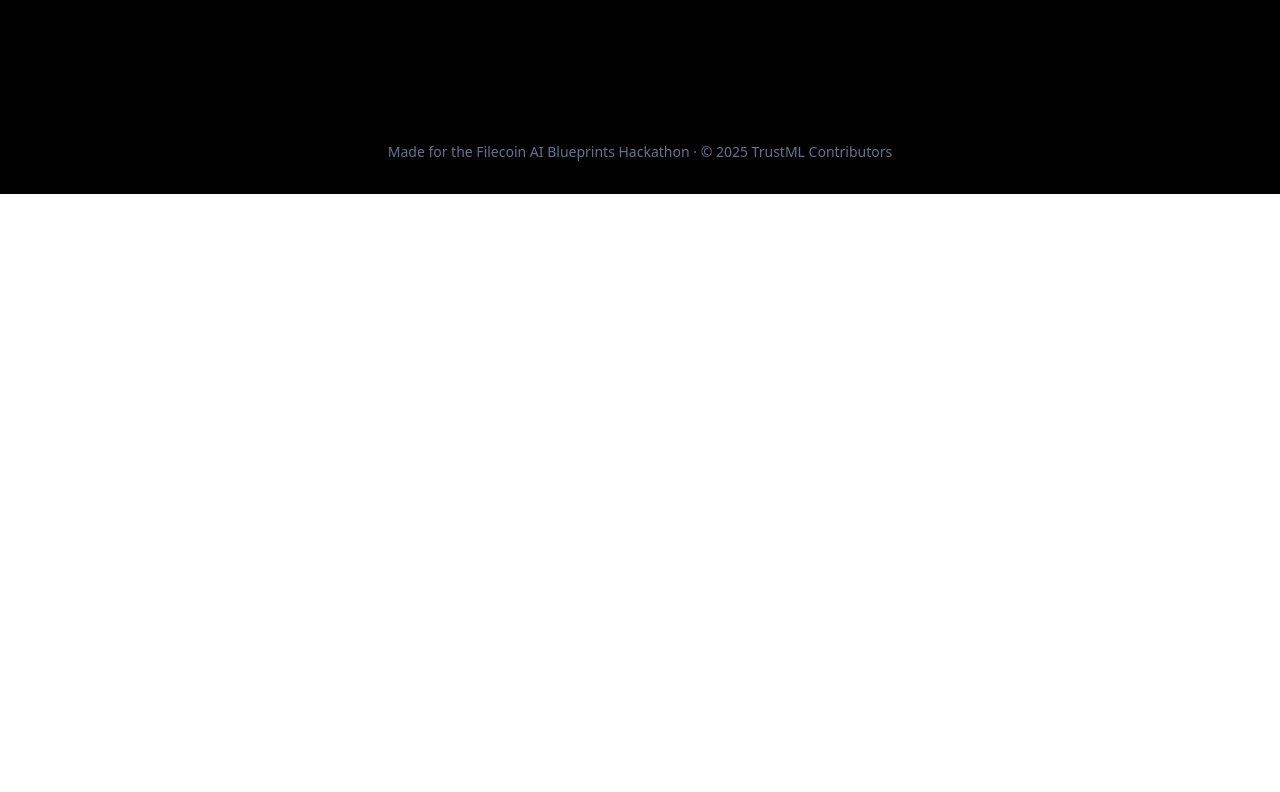
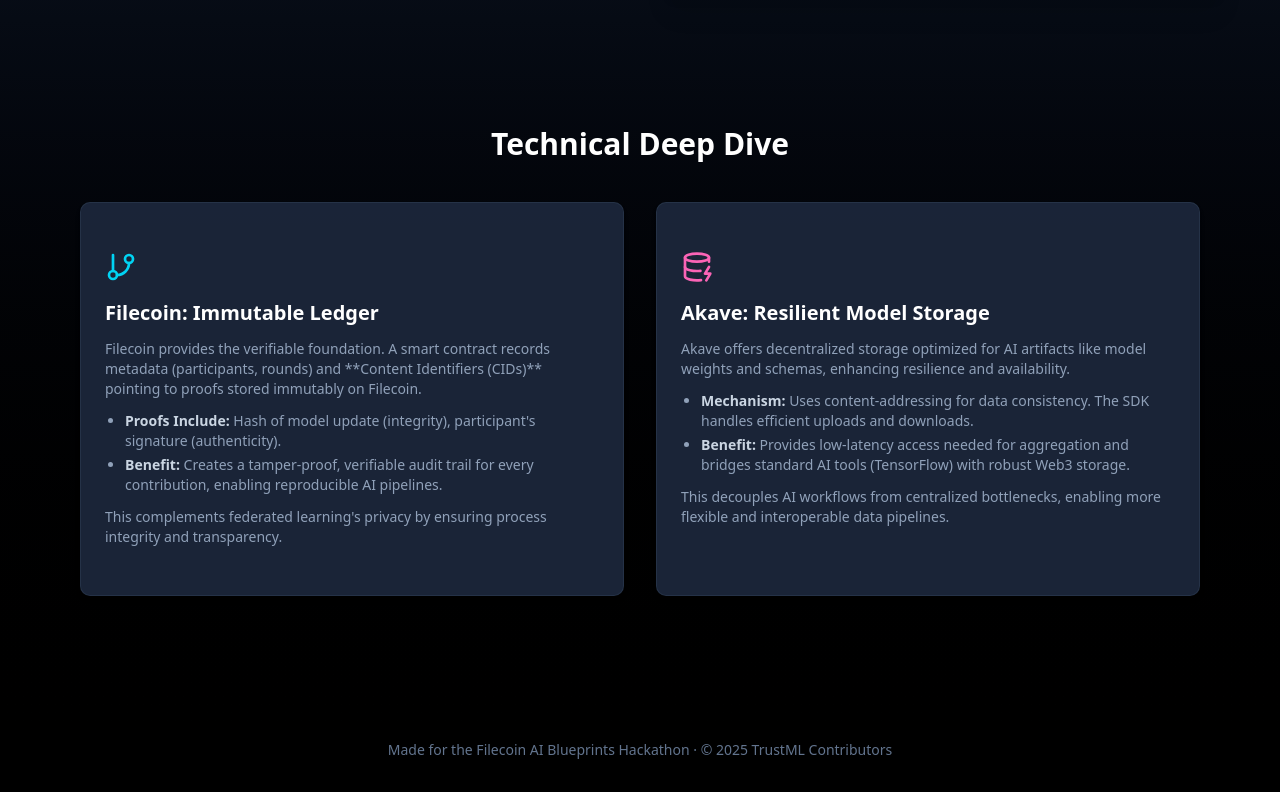
Before and after one commit to taijusanagi/2025-ai-blueprints, a Next.js app in the folder app/: page / in a window 1280 px wide. Shown: the part 2106-2898 px from the top of the page. Before the commit the page ends 2300 px from the top, so only its background shows below. Built offline with nearby package versions, Linux system fonts and the light colour scheme.

Commit message:
added tech

```diff
--- a/app/src/app/page.tsx
+++ b/app/src/app/page.tsx
@@ -250,6 +250,96 @@
         </div>
       </section>
 
+      <section className="mt-24 md:mt-32 max-w-6xl w-full z-10 px-4 mx-auto">
+        <h3 className="text-3xl font-bold mb-10 text-white text-center">
+          Technical Deep Dive
+        </h3>
+        <div className="grid grid-cols-1 md:grid-cols-2 gap-8">
+          {/* Filecoin Card */}
+          <Card className="group bg-slate-800/90 border border-slate-700/50 rounded-lg transition-all duration-300 ease-in-out hover:border-slate-600 hover:bg-slate-800 shadow-md hover:shadow-lg flex flex-col">
+            {" "}
+            {/* Added flex flex-col */}
+            <CardContent className="p-6 flex-grow">
+              {" "}
+              {/* Added flex-grow */}
+              <GitBranch
+                aria-hidden="true"
+                className="w-8 h-8 mb-4 text-cyan-400 group-hover:scale-110 transition-transform duration-300"
+              />
+              <h4 className="text-xl font-semibold text-white mb-3 transition-colors duration-300 group-hover:text-cyan-300">
+                Filecoin: Immutable Ledger
+              </h4>
+              <p className="text-slate-400 text-sm mb-3">
+                Filecoin provides the verifiable foundation. A smart contract
+                records metadata (participants, rounds) and **Content
+                Identifiers (CIDs)** pointing to proofs stored immutably on
+                Filecoin.
+              </p>
+              <ul className="list-disc list-outside text-slate-400 text-sm space-y-1 pl-5 mb-3">
+                <li>
+                  <span className="font-semibold text-slate-300">
+                    Proofs Include:
+                  </span>{" "}
+                  Hash of model update (integrity), participant's signature
+                  (authenticity).
+                </li>
+                <li>
+                  <span className="font-semibold text-slate-300">Benefit:</span>{" "}
+                  Creates a tamper-proof, verifiable audit trail for every
+                  contribution, enabling reproducible AI pipelines.
+                </li>
+              </ul>
+              <p className="text-slate-400 text-sm">
+                This complements federated learning's privacy by ensuring
+                process integrity and transparency.
+              </p>
+            </CardContent>
+          </Card>
+
+          {/* Akave Card */}
+          <Card className="group bg-slate-800/90 border border-slate-700/50 rounded-lg transition-all duration-300 ease-in-out hover:border-slate-600 hover:bg-slate-800 shadow-md hover:shadow-lg flex flex-col">
+            {" "}
+            {/* Added flex flex-col */}
+            <CardContent className="p-6 flex-grow">
+              {" "}
+              {/* Added flex-grow */}
+              <DatabaseZap
+                aria-hidden="true"
+                className="w-8 h-8 mb-4 text-pink-400 group-hover:scale-110 transition-transform duration-300" // Changed color to pink
+              />
+              <h4 className="text-xl font-semibold text-white mb-3 transition-colors duration-300 group-hover:text-pink-300">
+                {" "}
+                {/* Changed hover color */}
+                Akave: Resilient Model Storage
+              </h4>
+              <p className="text-slate-400 text-sm mb-3">
+                Akave offers decentralized storage optimized for AI artifacts
+                like model weights and schemas, enhancing resilience and
+                availability.
+              </p>
+              <ul className="list-disc list-outside text-slate-400 text-sm space-y-1 pl-5 mb-3">
+                <li>
+                  <span className="font-semibold text-slate-300">
+                    Mechanism:
+                  </span>{" "}
+                  Uses content-addressing for data consistency. The SDK handles
+                  efficient uploads and downloads.
+                </li>
+                <li>
+                  <span className="font-semibold text-slate-300">Benefit:</span>{" "}
+                  Provides low-latency access needed for aggregation and bridges
+                  standard AI tools (TensorFlow) with robust Web3 storage.
+                </li>
+              </ul>
+              <p className="text-slate-400 text-sm">
+                This decouples AI workflows from centralized bottlenecks,
+                enabling more flexible and interoperable data pipelines.
+              </p>
+            </CardContent>
+          </Card>
+        </div>
+      </section>
+
       {/* --- Footer --- */}
       <footer className="mt-28 md:mt-36 text-center text-sm text-slate-500 z-10 pb-8">
         Made for the Filecoin AI Blueprints Hackathon · &copy;{" "}
```
Also changed, not shown: 1 other file (tests, documents, lock files or other folders).
